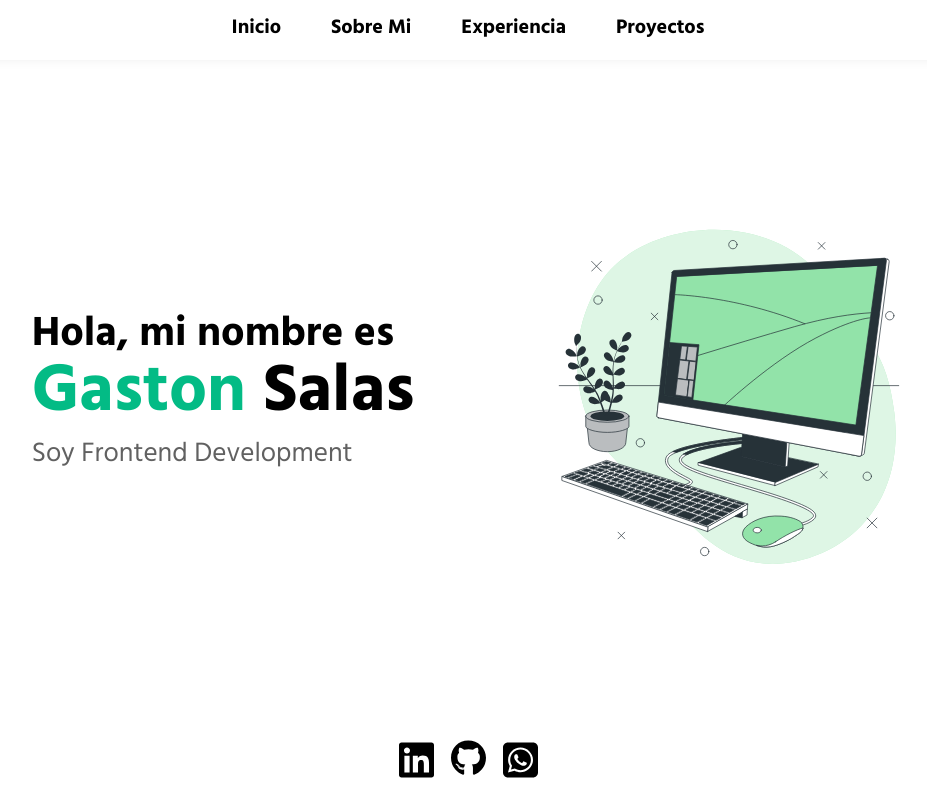
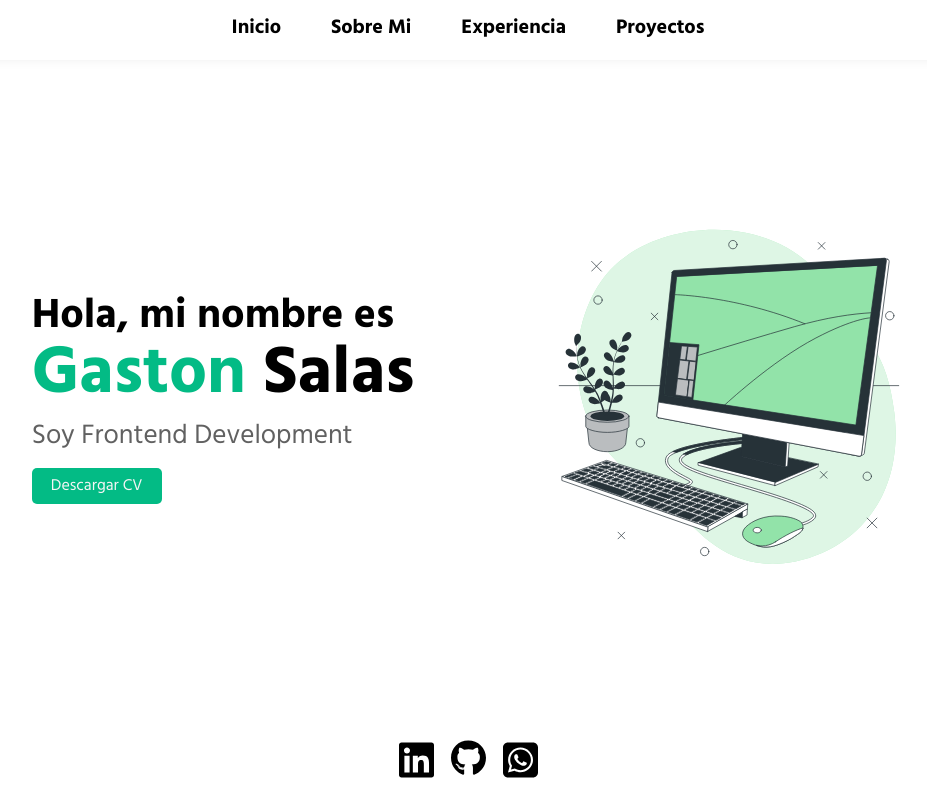
Before and after one commit to Gaston095/Portfolio, a React (Vite) app in the folder portfolio-gaston/: page / in a window 1280 px wide. Shown: the top 800 px of the page, without its empty margins (172-1099 px from the left). Built offline with nearby package versions, Linux system fonts and the light colour scheme.

Commit message:
Se agrega enlace al Home para descargar CV

```diff
--- a/portfolio-gaston/src/Components/CardDetail/CardDetail.jsx
+++ b/portfolio-gaston/src/Components/CardDetail/CardDetail.jsx
@@ -33,8 +33,9 @@ export default function CarDetail() {
         <div className={styles.textContainer}>
           <h1>{dataProject.title}</h1>
           <p>{dataProject.fullDescription}</p>
+          <p>{dataProject.optionalDescription}</p>
 
-          <h2>Responsabilidades</h2>
+          {dataProject.personalPRoject? <h2>Objetivo</h2> : <h2>Responsabilidades</h2>}
           <p>{dataProject.responsibilities}</p>
 
           <div className={styles.buttonContainer}>
--- a/portfolio-gaston/src/Components/Home/Home.jsx
+++ b/portfolio-gaston/src/Components/Home/Home.jsx
@@ -1,8 +1,7 @@
 import styles from "./Home.module.css";
 import svgPc from "../../assets/svgAboutPc.svg";
 import SocialNetworks from "../SocialNetworks/SocialNetworks";
-import data from '../../Data/data.json'
-
+import data from "../../Data/data.json";
 
 export default function Home() {
   return (
@@ -11,11 +10,15 @@ export default function Home() {
         <div className={styles.containerTxt}>
           <label className={styles.labelGreeting}>Hola, mi nombre es</label>
           <h1 translate="no" className={styles.titleName}>
-            <label className={styles.titleNameLabel}>{data[0].name}</label> {data[0].lastname}
+            <label className={styles.titleNameLabel}>{data[0].name}</label>{" "}
+            {data[0].lastname}
           </h1>
           <label translate="no" className={styles.titleProfession}>
             Soy {data[0].rol}
           </label>
+          <a href="./gaston-salas-cv.docx" className={styles.downloadBtn} download>
+            Descargar CV
+          </a>
         </div>
 
         <div>
--- a/portfolio-gaston/src/Components/Home/Home.module.css
+++ b/portfolio-gaston/src/Components/Home/Home.module.css
@@ -39,6 +39,20 @@
     line-height: clamp(1.5, 2vw + 1 rem, 2rem);
 }
 
+.downloadBtn {
+    text-decoration: none;
+    background-color: var(--main-bg-color);
+    width: 130px;
+    padding: 5px;
+    text-align: center;
+    color: #F5F5F5;
+    border-radius: 5px;
+}
+
+.downloadBtn:hover {
+    background-color: #2ce3a1;
+}
+
 .imgAbout {
     width: 250px;
     height:250px;
--- a/portfolio-gaston/src/Data/project.json
+++ b/portfolio-gaston/src/Data/project.json
@@ -7,6 +7,8 @@
         "title" : "Plataforma e-learning Eureka",
         "description" : "Ofrece una amplia variedad de cursos sobre diversos temas. Los profesores tienen la posibilidad de crear cursos y agregarles contenido, mientras que los estudiantes pueden inscribirse y estudiar el curso de su elección",
         "fullDescription" : "Eureka es una plataforma en línea de E-learning que ofrece una amplia variedad de cursos sobre diversos temas. Los profesores pueden crear cursos y agregarles contenido. Los estudiantes pueden inscribirse y estudiar el curso seleccionado.",
+        "optionalDescription" : "Este proyecto lo desarrollamos durante 5 semanas en un equipo compuesto por 1 PM, 1 UX/UI, 4 desarrolladores frontend, 6 desarrolladores backend y 2 QA, lo que me permitió reforzar y poner a prueba mis habilidades blandas.",
+        "personalPRoject" : false,
         "responsibilities" : "Desarrollé el formulario de registro de usuario, integrándolo con el backend. También creé el dashboard para estudiantes, que incluye una vista detallada de cada curso y su conexión a los endpoints correspondientes. Además, implementé el dashboard para profesores, permitiendo la conexión al backend para listar los cursos creados",
         "urlWebSite" : "https://s14-11-m-java-e5su.vercel.app/",
         "urlRepository": "https://github.com/No-Country-simulation/s14-11-m-java"
@@ -20,6 +22,8 @@
         "title" : "Fit Lover",
         "description" : "Fit Lover es una aplicación web que ofrece rutinas de entrenamiento personalizadas, con ejercicios para realizar en casa o en el gimnasio.",
         "fullDescription" : "Fit Lover es una aplicación web que ofrece rutinas de entrenamiento personalizadas, con ejercicios para realizar en casa o en el gimnasio.",
+        "optionalDescription" : "Este proyecto lo desarrollamos durante 5 semanas en un equipo compuesto por 1 PM, 3 desarrolladores frontend, 3 desarrolladores backend y 2 QA, lo que me permitió reforzar y poner a prueba mis habilidades blandas.",
+        "personalPRoject" : false,
         "responsibilities" : "Gestionar la autenticación del usuario en el frontend, adaptando las vistas según su estado de inicio de sesión, e incluir una sección de perfil donde pueda modificar sus datos. Gestionar el ruteo de la aplicación con react-router-dom y administrar el panel de usuario.",
         "urlWebSite" : "https://fitlover.vercel.app/",
         "urlRepository": "https://github.com/No-Country-simulation/equipo-s21-18-m-webapp"
@@ -32,7 +36,9 @@
         "title" : "Cocteles GS",
         "description" : "Este sitio web permite a los usuarios explorar una amplia variedad de cocteles, ofreciendo recetas fáciles de seguir para que puedan replicar sus bebidas favoritas en casa.",
         "fullDescription" : "Cocteles Gs es una aplicación web interactiva construida con React que permite a los usuarios explorar una amplia variedad de cocteles y aprender cómo prepararlos. El objetivo principal de esta aplicación es ofrecer a los usuarios recetas fáciles de seguir para que puedan replicar sus bebidas favoritas en casa.",
-        "responsibilities" : "Este proyecto fue diseñado para poner en práctica mis habilidades con React y explorar cómo crear una aplicación que permita interactuar con una base de datos de recetas. La aplicación ofrece una experiencia divertida y útil para cualquier amante de los cocteles, y es un excelente ejemplo de cómo utilizar React para crear aplicaciones dinámicas y fáciles de usar.",
+        "optionalDescription" : "",
+        "personalPRoject" : true,
+        "responsibilities" : "Este proyecto personal fue diseñado para poner en práctica mis habilidades con React y explorar cómo crear una aplicación que permita interactuar con una base de datos de recetas. La aplicación ofrece una experiencia divertida y útil para cualquier amante de los cocteles, y es un excelente ejemplo de cómo utilizar React para crear aplicaciones dinámicas y fáciles de usar.",
         "urlWebSite" : "https://coctelesgs.vercel.app/",
         "urlRepository": "https://github.com/Gaston095/coctelesGS-react"
     }
```
Also changed, not shown: 1 other file (tests, documents, lock files or other folders).
